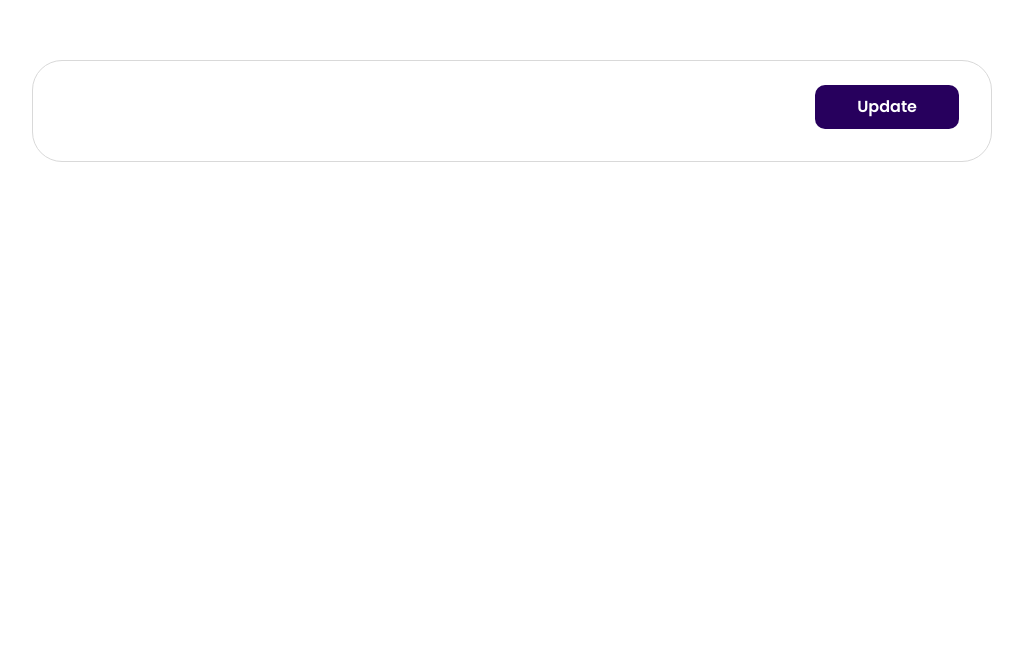
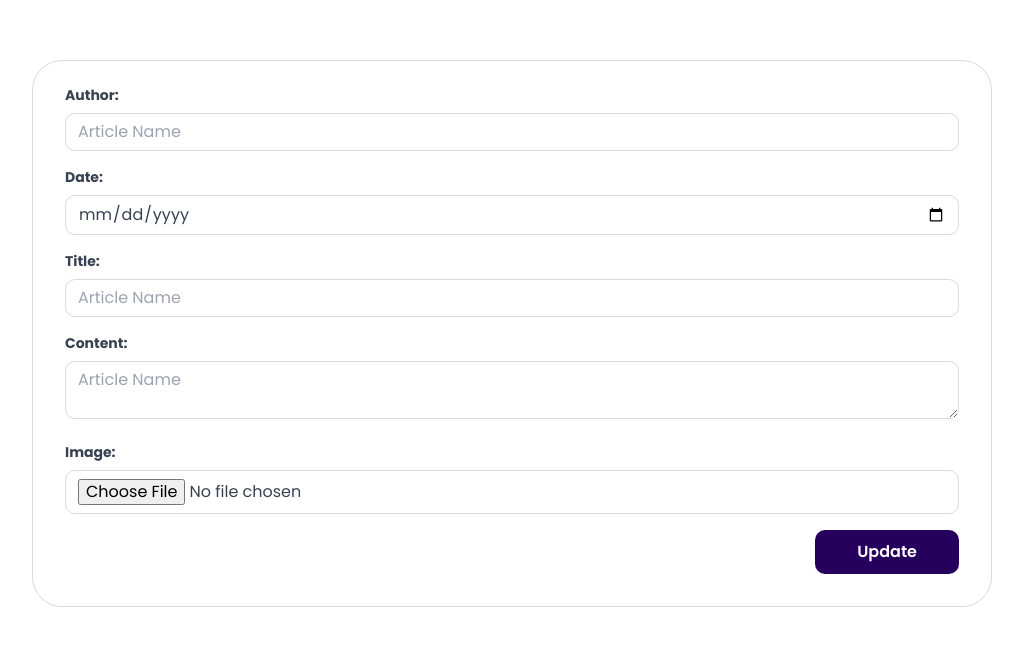
Before and after one commit to codegod61/frontend_layang, a Next.js app: page /SuperAdmin/Article/EditArticle/1 in a window 1280 px wide. Shown: the top 646 px of the page, without its empty margins (128-1151 px from the left). Built offline with nearby package versions, Linux system fonts and the light colour scheme; no server answers.

Commit message:
memperbari editArticle

```diff
--- a/src/pages/SuperAdmin/Article/EditArticle/[id].jsx
+++ b/src/pages/SuperAdmin/Article/EditArticle/[id].jsx
@@ -1,7 +1,6 @@
 import React, { useState, useEffect } from 'react';
 import axios from 'axios';
 import { useRouter } from 'next/router';
-import Image from 'next/image';
 
 const EditArticle = () => {
   const router = useRouter();
@@ -14,23 +13,18 @@ const EditArticle = () => {
   const id = router.query.id;
 
   useEffect(() => {
-    const getArticleById = async () => {
-      try {
-        const response = await axios.get(`https://layangapi-cc9d2c2831dc.herokuapp.com/api/articles/${id}`);
-        const articleData = response.data.data[0];
-        setAuthor(articleData.author);
-        setDate(articleData.date);
-        setTitle(articleData.title);
-        setContent(articleData.content);
-        setFile(articleData.image);
-        setPreview(articleData.url);
-      } catch (error) {
-        console.error('Error fetching article data:', error);
-      }
-    };
+    getArticleById();
+  }, []);
 
-    getArticleById();
-  }, [id]);
+  const getArticleById = async () => {
+    const response = await axios.get(`https://layangapi-cc9d2c2831dc.herokuapp.com/api/articles/${id}`);
+    setAuthor(response.data.data[0].author);
+    setDate(response.data.data[0].date);
+    setTitle(response.data.data[0].title);
+    setContent(response.data.data[0].content);
+    setFile(response.data.data[0].image);
+    setPreview(response.data.data[0].url);
+  };
 
   const loadImage = (e) => {
     const image = e.target.files[0];
@@ -49,7 +43,6 @@ const EditArticle = () => {
     formData.append('date', formattedDate);
     formData.append('title', title);
     formData.append('content', content);
-
     try {
       await axios.patch(`https://layangapi-cc9d2c2831dc.herokuapp.com/api/articles/${id}`, formData, {
         headers: {
@@ -60,7 +53,16 @@ const EditArticle = () => {
     } catch (error) {
       if (error.response) {
         const { status, data } = error.response;
-        handleErrorResponse(status, data);
+
+        if (status === 404 && data.msg === 'Data tidak ditemukan') {
+          alert(data.msg);
+        } else if (status === 422 && data.msg === 'Format image tidak sesuai') {
+          alert(data.msg);
+        } else if (status === 422 && data.msg === 'Ukuran maksimal image hanya 5 MB') {
+          alert(data.msg);
+        } else {
+          alert(`Error: ${status} - ${data.msg}`);
+        }
       }
     }
   };
@@ -71,31 +73,65 @@ const EditArticle = () => {
     year: '2-digit',
   });
 
-  const handleErrorResponse = (status, data) => {
-    if (status === 404 && data.msg === 'Data tidak ditemukan') {
-      alert(data.msg);
-    } else if (status === 422 && data.msg === 'Format image tidak sesuai') {
-      alert(data.msg);
-    } else if (status === 422 && data.msg === 'Ukuran maksimal image hanya 5 MB') {
-      alert(data.msg);
-    } else {
-      alert(`Error: ${status} - ${data.msg}`);
-    }
-  };
-
   return (
     <div className="flex items-center justify-center mt-5">
       <div className="w-3/4 mt-10">
-        <form
-          onSubmit={updateArticle}
-          className="bg-white px-8 pt-6 pb-8 mb-4 rounded-[30px] border-[1px] border-[#D9D9D9] hover:border-transparent hover:shadow-lg transition-all duration-300"
-        >
-          {/* ... your form fields ... */}
+        <form onSubmit={updateArticle} className="bg-white  px-8 pt-6 pb-8 mb-4 rounded-[30px] border-[1px] border-[#D9D9D9] hover:border-transparent hover:shadow-lg transition-all duration-300">
+          <div className="mb-4">
+            <label className="block text-gray-700 text-sm font-bold mb-2">Author:</label>
+            <input
+              type="text"
+              value={author}
+              onChange={(e) => setAuthor(e.target.value)}
+              placeholder="Article Name"
+              className="rounded-[10px] border-[1px] border-[#D9D9D9] w-full py-2 px-3 text-gray-700 leading-tight focus:outline-none focus:shadow-outline"
+            />
+          </div>
+
+          <div className="mb-4">
+            <label className="block text-gray-700 text-sm font-bold mb-2">Date:</label>
+            <input
+            type="date"
+            value={date}
+            onChange={(e) => setDate(e.target.value)}
+            className="rounded-[10px] border-[1px] border-[#D9D9D9] w-full py-2 px-3 text-gray-700 leading-tight focus:outline-none focus:shadow-outline" />
+          </div>
+
+          <div className="mb-4">
+            <label className="block text-gray-700 text-sm font-bold mb-2">Title:</label>
+            <input
+              type="text"
+              value={title}
+              onChange={(e) => setTitle(e.target.value)}
+              placeholder="Article Name"
+              className="rounded-[10px] border-[1px] border-[#D9D9D9] w-full py-2 px-3 text-gray-700 leading-tight focus:outline-none focus:shadow-outline"
+            />
+          </div>
+
+          <div className="mb-4">
+            <label className="block text-gray-700 text-sm font-bold mb-2">Content:</label>
+            <textarea
+              type="text"
+              value={content}
+              onChange={(e) => setContent(e.target.value)}
+              placeholder="Article Name"
+              className="rounded-[10px] border-[1px] border-[#D9D9D9] w-full py-2 px-3 text-gray-700 leading-tight focus:outline-none focus:shadow-outline"
+            />
+          </div>
+
+          <div className="mb-4">
+            <label className="block text-gray-700 text-sm font-bold mb-2">Image:</label>
+            <input type="file" onChange={loadImage} className="rounded-[10px] border-[1px] border-[#D9D9D9] w-full py-2 px-3 text-gray-700 leading-tight focus:outline-none focus:shadow-outline" />
+          </div>
+
+          {preview && (
+            <div className="mb-4">
+              <img src={preview} alt="Preview Image" className="w-32 h-32 object-cover" />
+            </div>
+          )}
+
           <div className="flex items-center justify-end">
-            <button
-              type="submit"
-              className="bg-[#27005D] rounded-[10px] py-[10px] px-[42px] text-white font-Poppins text-[16px] font-semibold hover:bg-[#0F0024]"
-            >
+            <button type="submit" className="bg-[#27005D] rounded-[10px] py-[10px] px-[42px] text-white font-Poppins text-[16px] font-semibold hover:bg-[#0F0024]">
               Update
             </button>
           </div>
```
